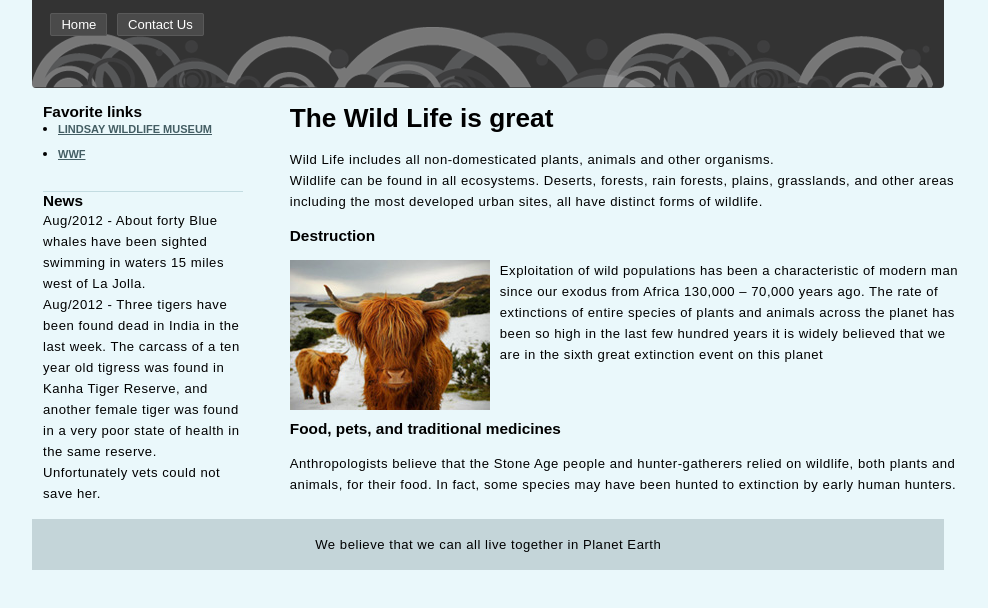
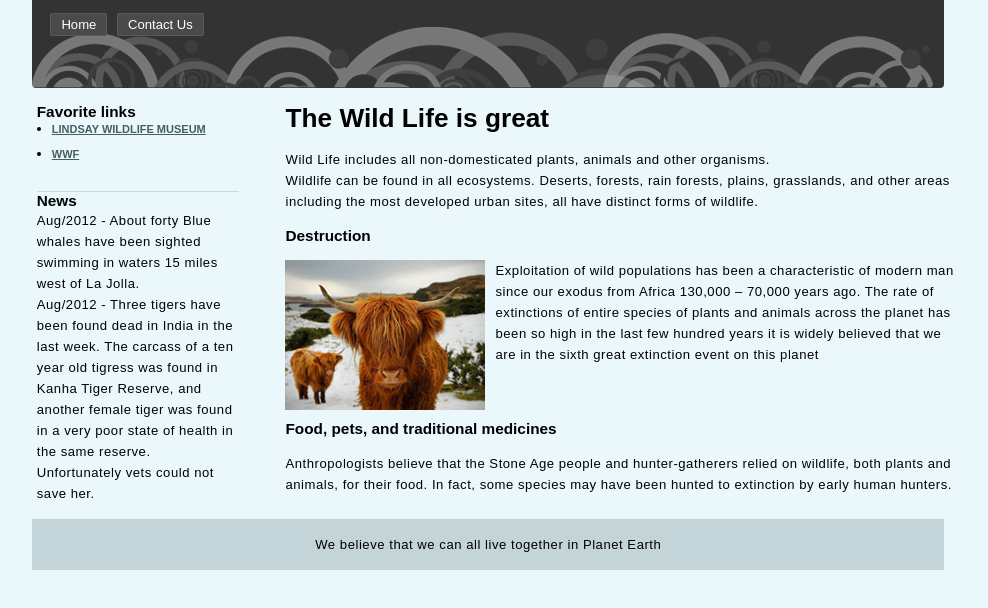
Before and after one commit to vtsvirko/vtsvirko.github.io, a plain HTML site: page 133M/homework2/index.html in a window 1280 px wide. Shown: the part 102-710 px from the top of the page, without its empty margins (155-1143 px from the left). Drawn offline with Linux system fonts and the light colour scheme.

Commit message:
Add files via upload

```diff
--- a/133M/homework2/style.css
+++ b/133M/homework2/style.css
@@ -76,15 +76,15 @@
 
 	#col-right{
 		float:right;
-		margin: 15px auto;
-		/*padding-right: 25px;*/
-		padding: 0 40px 0 15px;
-		width:680px;
+		margin: 15px;
+
+		padding: 0 40px 0 10px;
+		width:660px;
 		}
 
 	#sidebar-left{
 		float:left;
-		margin: 15px auto;
+		margin: 15px 0 15px 15px;
 		padding:0 10px;
 		width:200px;	 /*when floating content next to each other, applying set widths will make the content play nice with each other. Change the width of the siebar, or take away the width of the above "div.col-right" and see what happens to get a better idea of how widths effect floats */
 		}
@@ -168,14 +168,14 @@
 	}
 
 	#sidebar-left {
-  	/*width: 19%;*/
+  	width: 19%;
   	float: left;
-  	padding-left: 9%;
+  	padding-left: 7%;
 
 	}
 
 	#col-right {
-  	/*width: 69%;*/
+  	width: 63%;
   	float: right;
 	}
 
```
